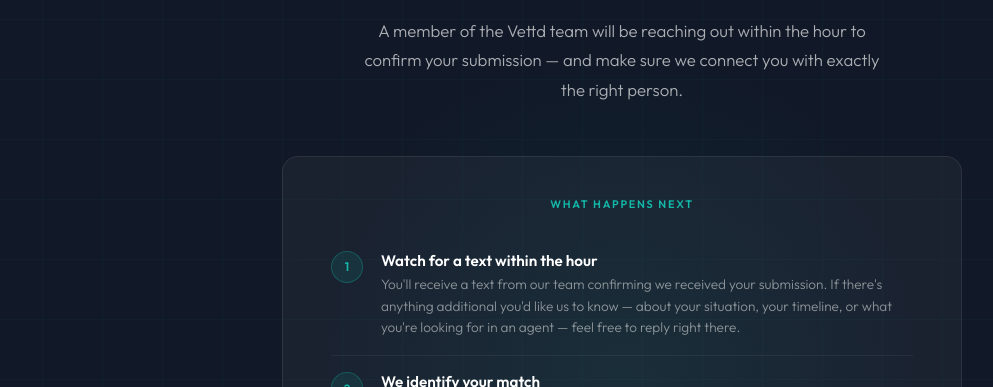
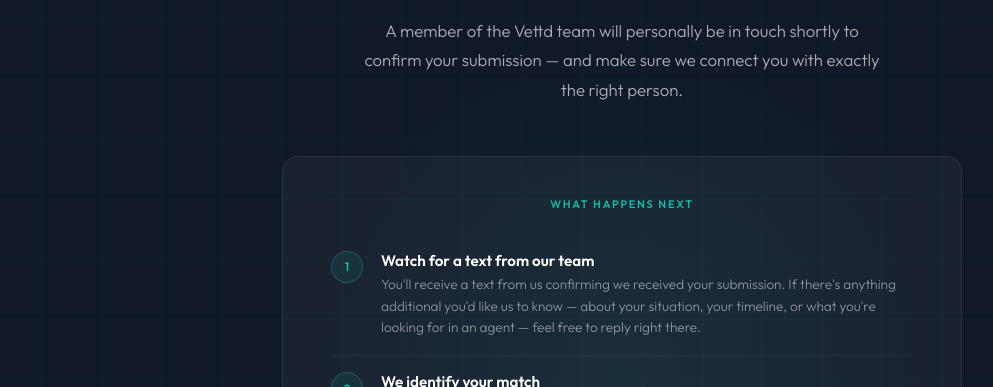
Before and after one commit to Chadandjess15/vettd-website, a plain HTML site: page thankyou.html in a window 1280 px wide. Shown: the part 413-800 px from the top of the page, without its empty margins (18-1011 px from the left). Drawn offline with nearby package versions, Linux system fonts and the light colour scheme.

Commit message:
Add files via upload

```diff
--- a/thankyou.html
+++ b/thankyou.html
@@ -233,15 +233,15 @@
 
     <p class="eyebrow">Request Received</p>
     <h1>We're already<br>working on <em>your</em> match.</h1>
-    <p class="sub">A member of the Vettd team will be reaching out within the hour to confirm your submission — and make sure we connect you with exactly the right person.</p>
+    <p class="sub">A member of the Vettd team will personally be in touch shortly to confirm your submission — and make sure we connect you with exactly the right person.</p>
 
     <div class="next-steps">
       <p class="next-label">What Happens Next</p>
       <div class="next-item">
         <div class="next-num">1</div>
         <div class="next-text">
-          <h4>Watch for a text within the hour</h4>
-          <p>You'll receive a text from our team confirming we received your submission. If there's anything additional you'd like us to know — about your situation, your timeline, or what you're looking for in an agent — feel free to reply right there.</p>
+          <h4>Watch for a text from our team</h4>
+          <p>You'll receive a text from us confirming we received your submission. If there's anything additional you'd like us to know — about your situation, your timeline, or what you're looking for in an agent — feel free to reply right there.</p>
         </div>
       </div>
       <div class="next-item">
```
